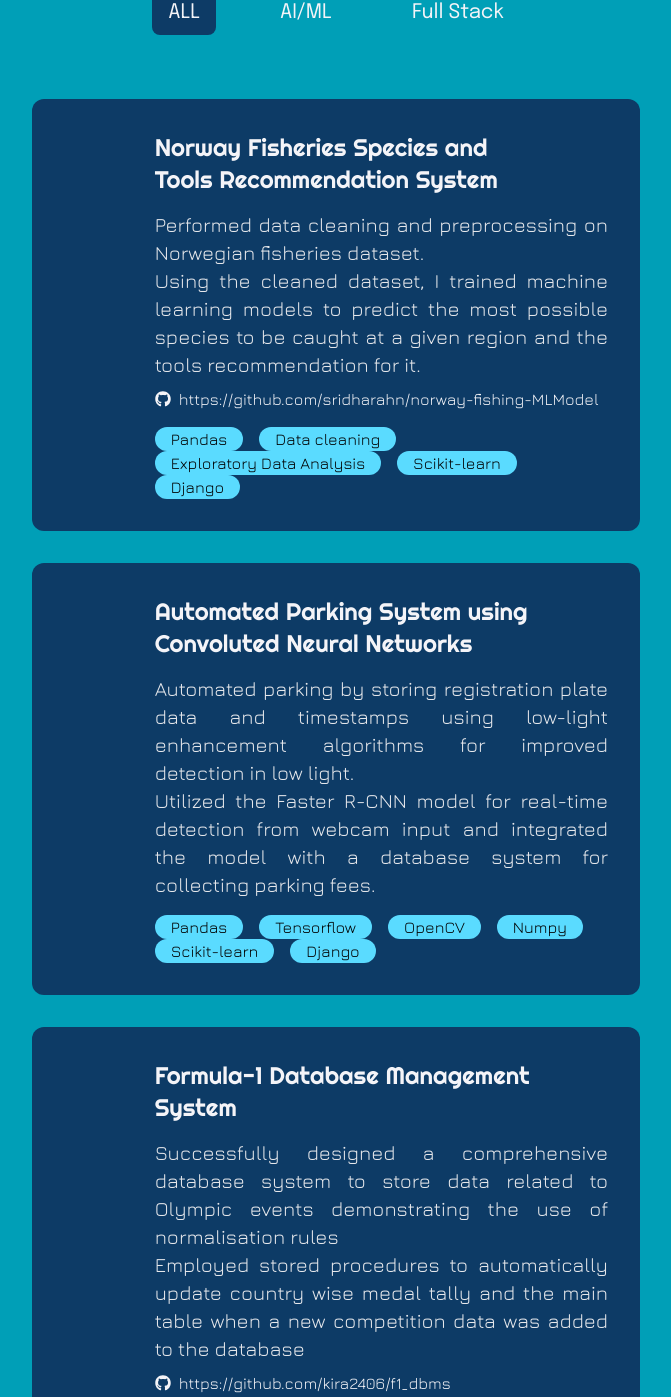
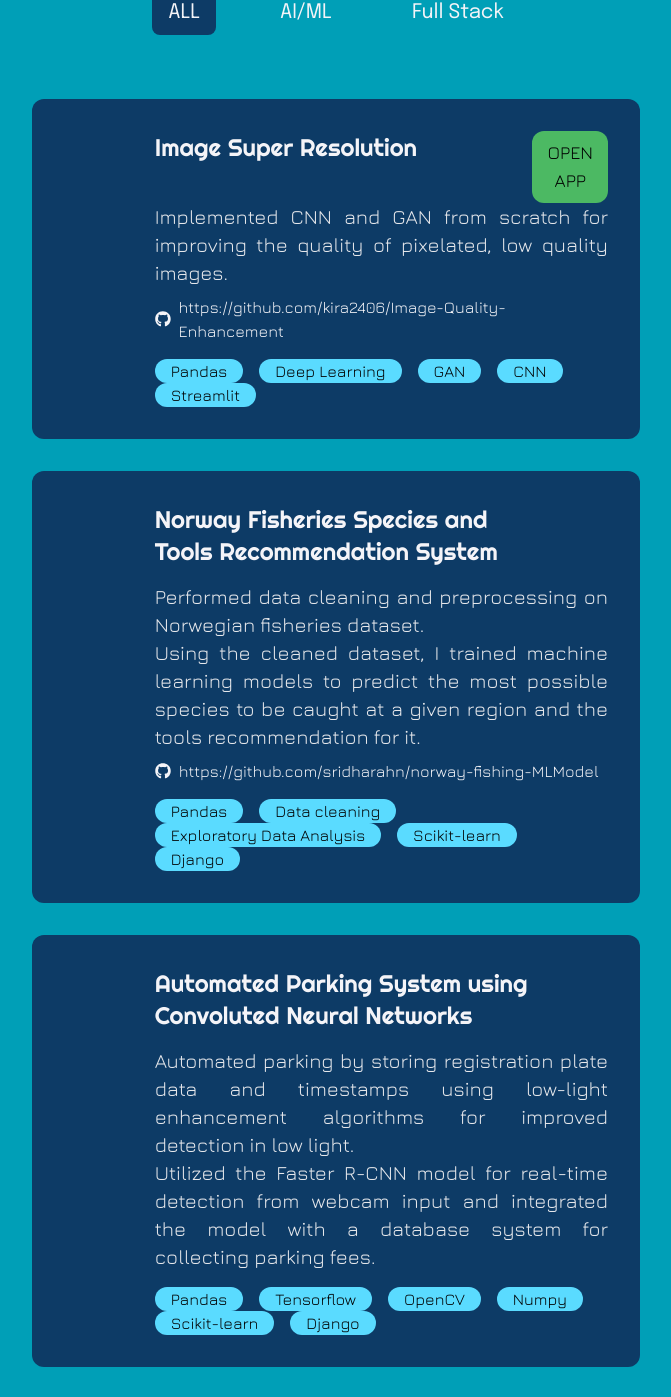
Before and after one commit to kira2406/kp-portfolio, a React (Vite) app: page / in a window 1280 px wide. Shown: the part 2285-3682 px from the top of the page, without its empty margins (304-975 px from the left). Built offline with nearby package versions, Linux system fonts and the light colour scheme.

Commit message:
Updated projects

```diff
--- a/src/constants/index.js
+++ b/src/constants/index.js
@@ -199,6 +199,15 @@ export const skills = [
 
 export const projects = [
     {
+        title: "Image Super Resolution",
+        desc: ["Implemented CNN and GAN from scratch for improving the quality of pixelated, low quality images."],
+        deployedLink: "https://kira2406-imagesuperres-esrgan-app-szstbp.streamlit.app/",
+        githubLink: "https://github.com/kira2406/Image-Quality-Enhancement",
+        tags: ["AIML", "ALL"],
+        tech: ["Pandas","Deep Learning", "GAN", "CNN", "Streamlit"],
+        thumbnail: null
+    },
+    {
         title: "Norway Fisheries Species and Tools Recommendation System",
         desc: ["Performed data cleaning and preprocessing on Norwegian fisheries dataset.", "Using the cleaned dataset, I trained machine learning models to predict the most possible species to be caught at a given region and the tools recommendation for it."],
         deployedLink: "",
@@ -218,8 +227,8 @@ export const projects = [
     },
     {
         title: "Formula-1 Database Management System",
-        desc: ["Successfully designed a comprehensive database system to store data related to Olympic events demonstrating the use of normalisation rules",
-            "Employed stored procedures to automatically update country wise medal tally and the main table when a new competition data was added to the database"],
+        desc: ["Designed a detailed database system to manage data for Formula 1 events, ensuring BCNF normalization.",
+            "Developed stored procedures to automatically refresh team standings and driver standings table whenever new race data was entered into the database."],
         deployedLink: "",
         githubLink: "https://github.com/kira2406/f1_dbms",
         tags: ["FS", "ALL"],
```
